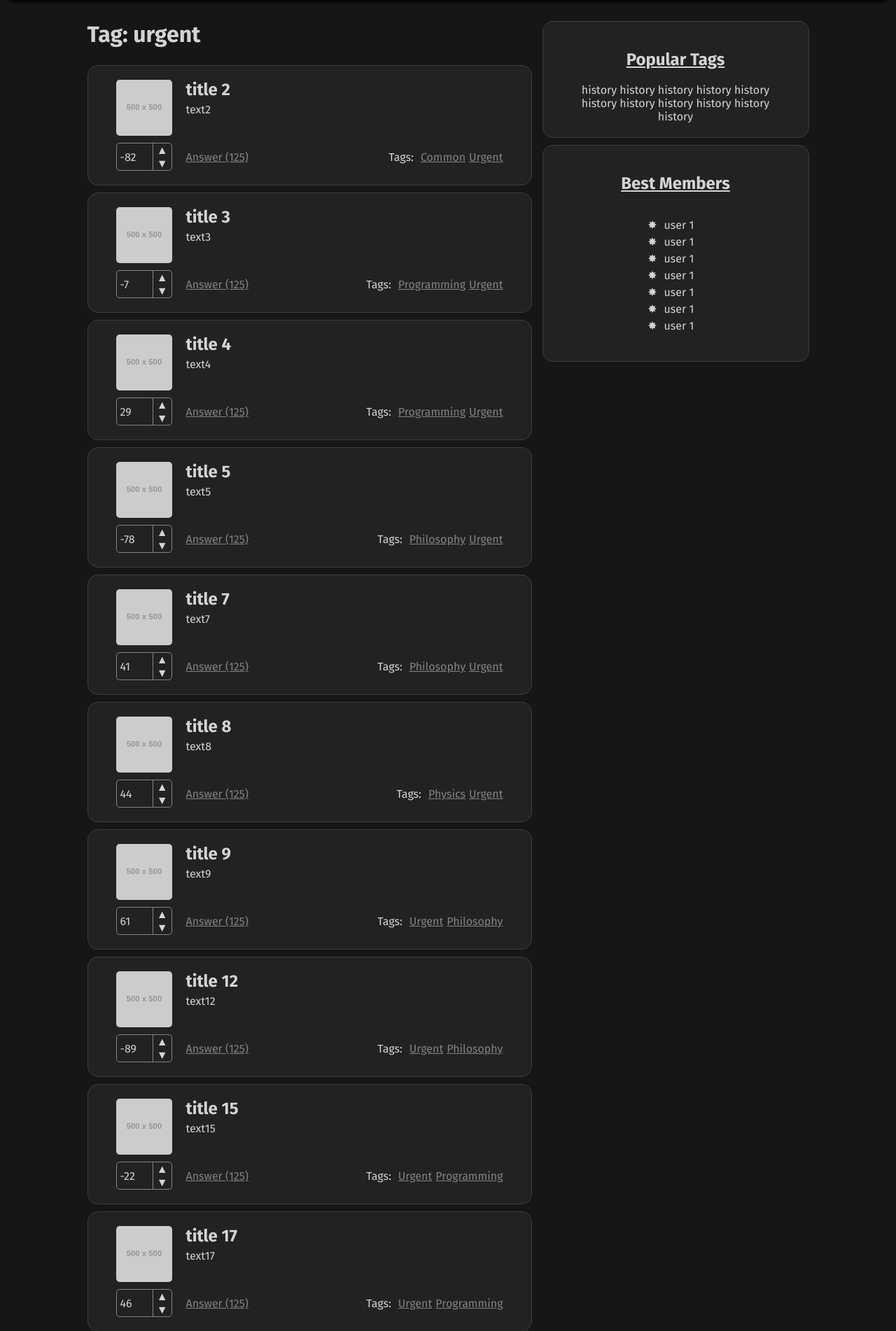
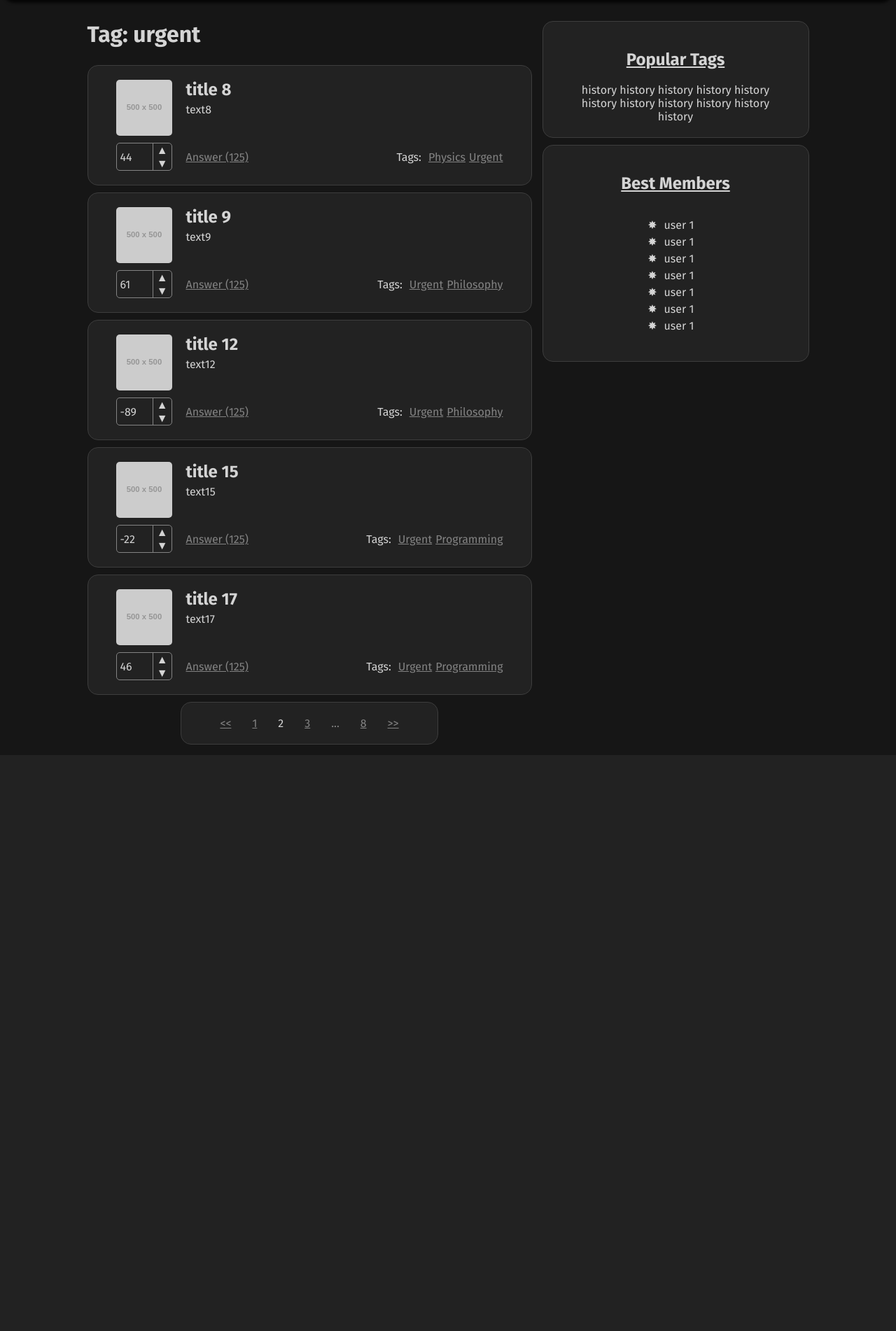
Before and after one commit to emresha/askme_demirel, a Django app: page /tag/urgent?page=2 in a window 1280 px wide. Shown: the part 102-2004 px from the top of the page at 70% size. After the commit the page ends 1166 px from the top, so only its background shows below. Run offline with Django 3.2, Linux system fonts and the light colour scheme; grey boxes labelled with a size stand in for pictures from a placeholder-image service; some libraries are stand-ins or nearby versions.

Commit message:
pagination done

```diff
--- a/app/views.py
+++ b/app/views.py
@@ -1,14 +1,13 @@
 from django.shortcuts import render
 from django.http import Http404
-from askme_demirel.settings import BASE_DIR
+from django.core.paginator import Paginator
+from django.core.paginator import EmptyPage, PageNotAnInteger, InvalidPage
 from random import choice, randint
-
-# Create your views here.
 
 tags = ["Urgent", "Philosophy", "Games", "Physics", "Programming", "Common"]
 
 questions = []
-for i in range(1,30):
+for i in range(1,100):
   questions.append({
     'title': 'title ' + str(i),
     'id': i,
@@ -17,19 +16,39 @@ for i in range(1,30):
     'likes': randint(-100, 100)
   })
 
+NUM_PAGES = 5
+
+def paginate(objects_list, request, per_page=5):
+    try:
+        page_num = request.GET.get('page')
+        if not page_num:
+            page_num = 1
+        else:
+            page_num = int(page_num)
+    except ValueError:
+        page_num = 1
+
+    p = Paginator(objects_list, per_page)
+    try:
+        question_page = p.page(page_num)
+    except (EmptyPage, PageNotAnInteger, InvalidPage) as e:
+        question_page = p.page(1)
+
+    return question_page
 
 def index(request):
-    return render(request, "index.html", context={'questions': questions[:10]})
+    return render(request, "index.html", context={'questions': paginate(questions, request)})
 
 def hot(request):
-   return render(request, "index.html", context={'questions': sorted(questions[:10],
-                                    key=lambda x: x['likes'], reverse=True), 'hot': True})
+    hot_questions = sorted(questions, key=lambda x: x['likes'], reverse=True)
+    return render(request, "index.html", context={'questions': paginate(hot_questions, request), 'hot': True})
 
 def tag(request, tag_name):
     tag_questions = list(filter(lambda x: tag_name.title() in x['tags'], questions))
     if not tag_questions:
         raise Http404("Tag not found")
-    return render(request, "tag.html", context={'questions': tag_questions, 'tag': tag_name})
+
+    return render(request, "tag.html", context={'questions': paginate(tag_questions, request), 'tag': tag_name})
 
 def ask(request):
     return render(request, "ask.html")
--- /dev/null
+++ b/templates/paginator.html
@@ -0,0 +1,23 @@
+<div class="pages container">
+    {% if questions.has_previous %}
+        <div class="page"><a href="?page={{ questions.previous_page_number }}"><<</a></div>
+        {% if questions.previous_page_number != 1 %}
+        <div class="page"><a href="?page=1">1</a></div>
+        <div class="page"><a>...</a></div>
+        <div class="page"><a href="?page={{ questions.previous_page_number }}">{{questions.previous_page_number}}</a></div>
+        {% else %}
+        <div class="page"><a href="?page=1">1</a></div>
+        {% endif %}
+    {% endif %}
+    <div class="page"><a href="" class="current">{{ questions.number }}</a></div>
+    {% if questions.has_next %}
+        {% if questions.next_page_number != questions.paginator.num_pages %}
+        <div class="page"><a href="?page={{ questions.next_page_number }}">{{questions.next_page_number}}</a></div>
+        <div class="page"><a>...</a></div>
+        <div class="page"><a href="?page={{questions.paginator.num_pages}}">{{questions.paginator.num_pages}}</a></div>
+        {% else %}
+        <div class="page"><a href="?page={{questions.paginator.num_pages}}">{{questions.paginator.num_pages}}</a></div>
+        {% endif %}
+        <div class="page"><a href="?page={{questions.next_page_number}}">>></a></div>
+    {% endif %}
+</div>
--- a/templates/tag.html
+++ b/templates/tag.html
@@ -41,12 +41,6 @@
             </div>
         </div>
         {% endfor %}
-        <div class="pages container">
-            <div class="page"><a href="" class="current">1</a></div>
-            <div class="page"><a href="">2</a></div>
-            <div class="page"><a href="">3</a></div>
-            <div class="page"><a href="">...</a></div>
-            <div class="page"><a href="">100</a></div>
-        </div>
+        {% include 'paginator.html' %}
       </div>
 {% endblock %}
```
Also changed, not shown: templates/index.html (+1 -7 lines).
